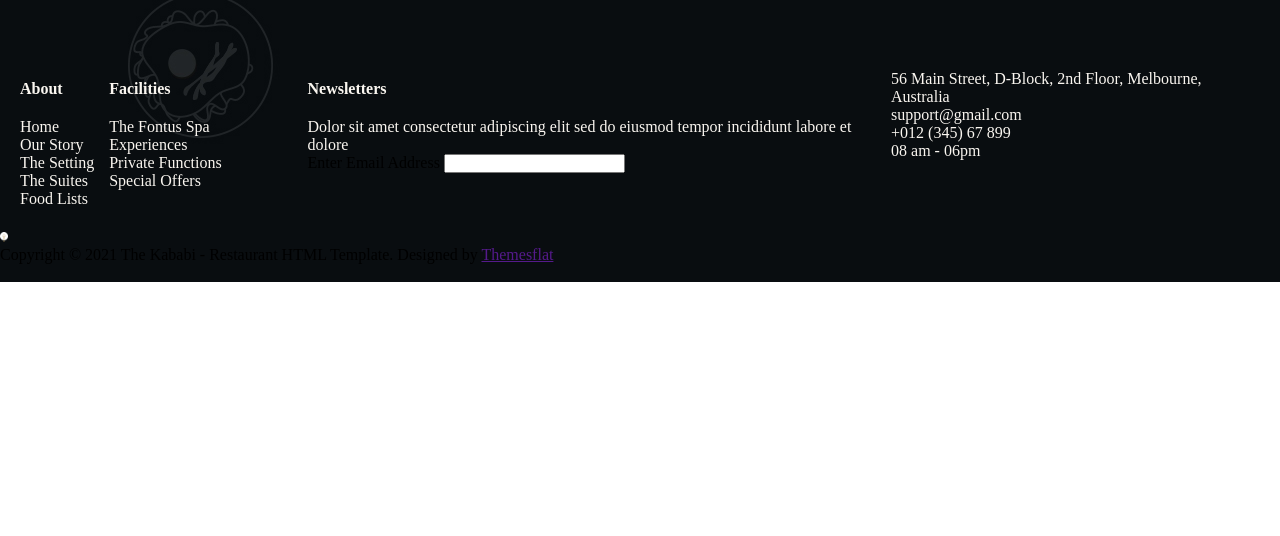
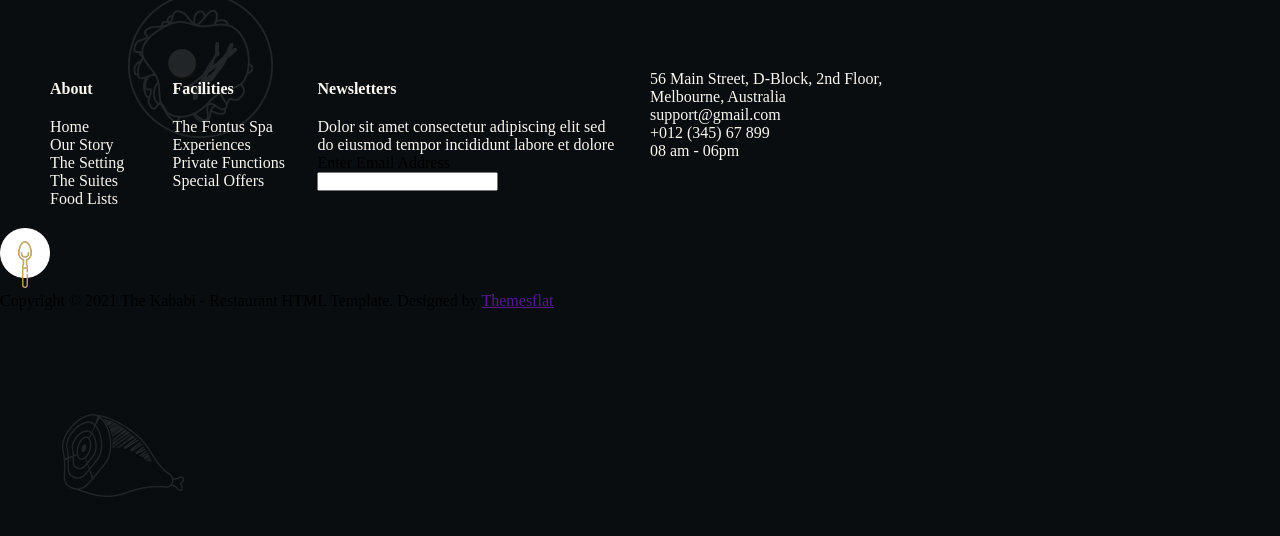
Before and after one commit to Yova07/Kabibi-Food, a plain HTML site: page index.html in a window 1280 px wide. Shown: the part 1466-2002 px from the top of the page. Before the commit the page ends 1748 px from the top, so only its background shows below. Drawn offline with nearby package versions, Linux system fonts and the light colour scheme; files that its build step writes are made by us from their sources.

Commit message:
modif footer

```diff
--- a/Styles/_footer.scss
+++ b/Styles/_footer.scss
@@ -1,16 +1,17 @@
 footer{
+    height: 80vh;
     background-image: url("../img/footer/img-ng-footer.jpg");
 }
 .endLogo{
     height: 50px;
     margin-top: 50px;
-
 }
 
 .end{
+    width: 900px;
     display: flex;
     justify-content: space-between;
-    margin: 70px 20px 20px 20px;
+    margin: 70px 50px 20px 50px;
 
     h4{
         color: $gold-color-lighter;
@@ -28,9 +29,12 @@ footer{
 .end__about{
    width: 90px;
 }
-.end__facilities{
-    width: 200px;
+.end__newsletters{
+    width: 300px;
+}
+.end__contact{
+    width: 300px;
 }
 .endImg{
-    height: 10px;
+    width:50px;
 }
```
